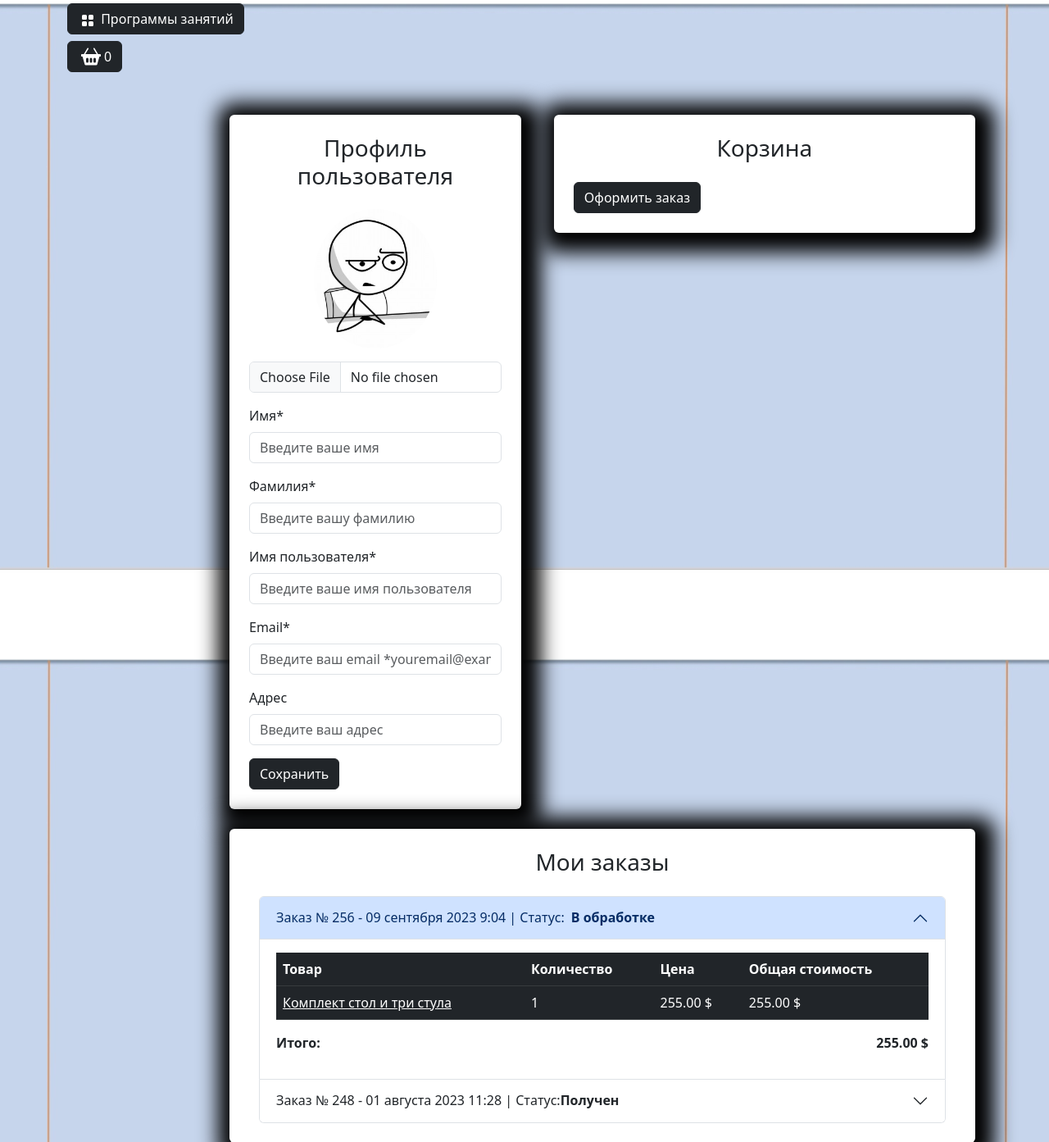
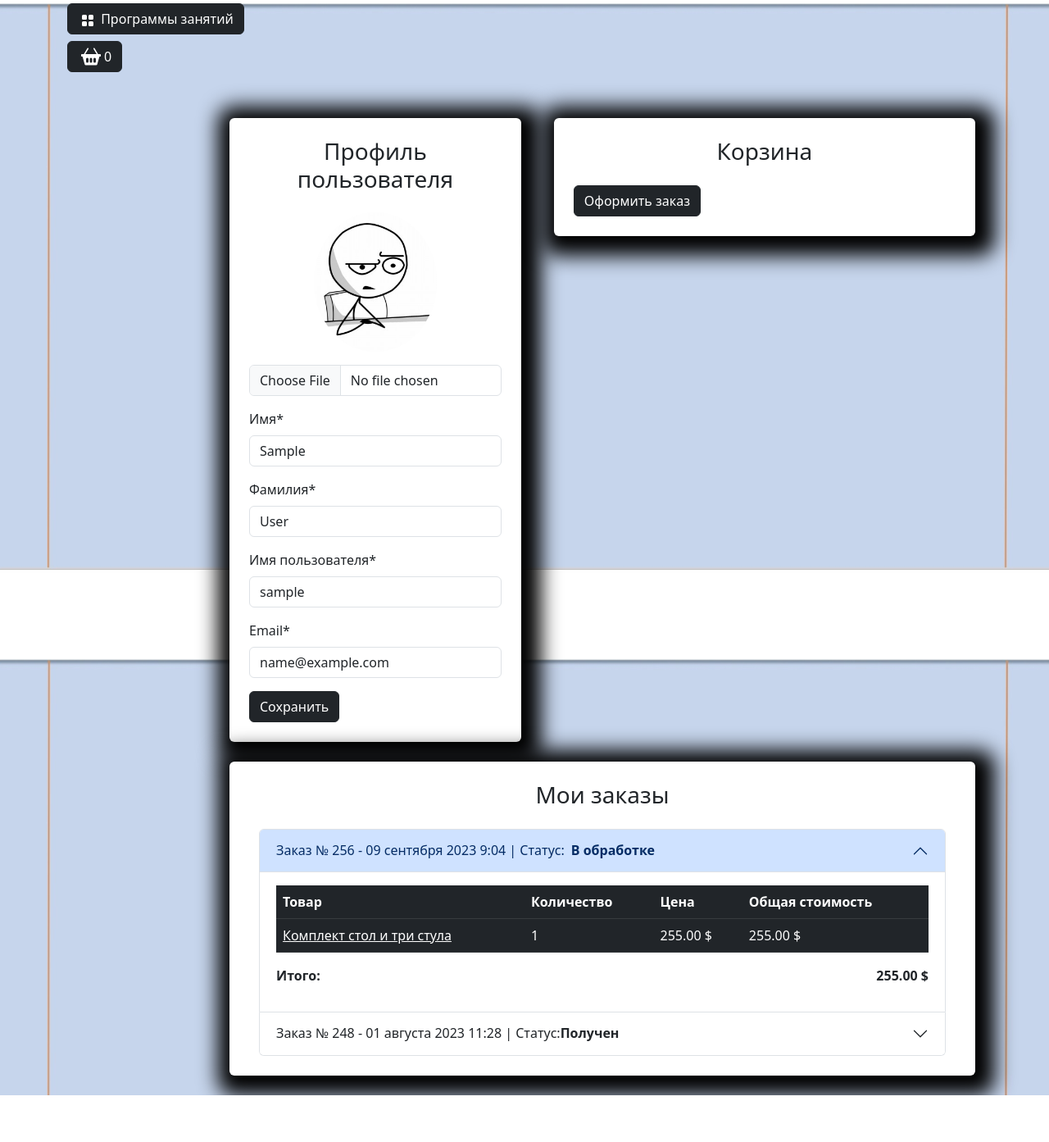
Before and after one commit to Ivettsister/web_app, a Django app: page /user/profile/ in a window 1280 px wide. Shown: the part 106-1499 px from the top of the page at 82% size. After the commit the page ends 1442 px from the top, so only its background shows below. Run offline with Django 4.2, Linux system fonts and the light colour scheme; the visitor is signed in with stand-in values (Sample User, id 1); data comes from the database, SQL or seed files in the repository; some libraries are stand-ins or nearby versions.

Commit message:
Profile form, controller & notifications are ready

```diff
--- a/external_app/templates/includes/notifications.html
+++ b/external_app/templates/includes/notifications.html
@@ -12,3 +12,27 @@
         </div>
     </div>
 {% endif %}
+
+<div class="container mt-1">
+    <div class="row justify-content-center">
+        <div class="col-md-6">
+            {% if messages %}
+                {% for message in messages %}
+                    {% if message.tags == 'success' %}
+                    <div id="notification" class="position-fixed start-50 translate-middle-x z-3 alert alert-success fade show custom-shadow" role="alert">
+                        {{ message }}
+                    </div>
+                    {% endif %}
+                    {% if message.tags == 'warning' %}
+                    <div id="notification" class="position-fixed start-50 translate-middle-x z-3 alert alert-danger fade show custom-shadow" role="alert">
+                        {{ message }}
+                    </div>
+                    {% endif %}
+                {% endfor %}
+            {% else %}
+            <div id="jq-notification" class="position-fixed start-50 translate-middle-x z-3 alert alert-success fade show custom-shadow" style="display: none;" role="alert">
+            </div>
+            {% endif %}
+        </div>
+    </div>
+</div>
--- a/external_app/users/forms.py
+++ b/external_app/users/forms.py
@@ -1,5 +1,5 @@
 from django import forms
-from django.contrib.auth.forms import AuthenticationForm, UserCreationForm
+from django.contrib.auth.forms import AuthenticationForm, UserCreationForm, UserChangeForm
 
 from users.models import User
 
@@ -96,3 +96,58 @@ class UserRegistrationForm(UserCreationForm):
     #         }
     #     )
     # )
+
+class ProfileForm(UserChangeForm):
+    class Meta:
+        model = User
+        fields = (
+            "image",
+            "first_name",
+            "last_name",
+            "username",
+            "email",)
+
+    image = forms.ImageField(required=False)
+    first_name = forms.CharField()
+    last_name = forms.CharField()
+    username = forms.CharField()
+    email = forms.CharField()
+
+
+
+    # image = forms.ImageField(
+    #     widget=forms.FileInput(attrs={"class": "form-control mt-3"}), required=False
+    # )
+    # first_name = forms.CharField(
+    #     widget=forms.TextInput(
+    #         attrs={
+    #             "class": "form-control",
+    #             "placeholder": "Введите ваше имя",
+    #         }
+    #     )
+    # )
+    # last_name = forms.CharField(
+    #     widget=forms.TextInput(
+    #         attrs={
+    #             "class": "form-control",
+    #             "placeholder": "Введите вашу фамилию",
+    #         }
+    #     )
+    # )
+    # username = forms.CharField(
+    #     widget=forms.TextInput(
+    #         attrs={
+    #             "class": "form-control",
+    #             "placeholder": "Введите ваше имя пользователя",
+    #         }
+    #     )
+    # )
+    # email = forms.CharField(
+    #     widget=forms.EmailInput(
+    #         attrs={
+    #             "class": "form-control",
+    #             "placeholder": "Введите ваш email *youremail@example.com",
+    #             # 'readonly': True,
+    #         }
+    #     ),
+    # )
--- a/external_app/users/templates/users/profile.html
+++ b/external_app/users/templates/users/profile.html
@@ -10,7 +10,6 @@
 {% endblock %}
 
 {% block content %}
-
 <div class="row">
     <div class="container mt-5">
         <div class="row">
@@ -18,40 +17,69 @@
             <div class="col-md-5">
                 <div class=" bg-white p-4 mb-4 mx-2 rounded custom-shadow">
                     <h3 class="text-center mb-4">Профиль пользователя</h3>
-                    <form>
+                    <form action="{% url "users:profile" %}" method="post" enctype="multipart/form-data">
+                        {% csrf_token %}
                         <div class="row">
                             <div class="col-md-12 mb-3 text-center">
-                                <img src="{% static "deps/images/baseavatar.jpg" %}"
-                                    alt="Аватар пользователя" class="img-fluid rounded-circle"
-                                    style="max-width: 150px;">
-                                <input type="file" class="form-control mt-3" id="avatar"
+                                {% if user.image %}
+                                    <img src="{{ user.image.url }}"
+                                        alt="Аватар пользователя" class="img-fluid rounded-circle"
+                                        style="max-width: 150px;">
+                                {% else %}
+                                    <img src="{% static "deps/images/baseavatar.jpg" %}"
+                                        alt="Аватар пользователя" class="img-fluid rounded-circle"
+                                        style="max-width: 150px;">
+                                {% endif %}
+                                <input type="file" class="form-control mt-3" id="id_image"
+                                    name='image'
                                     accept="image/*">
+                                    {% if form.image.errors %}
+                                    <div class="alert alert-danger alert-dismissible fade show">{{form.image.errors}}</div>
+                                    {% endif %}
                             </div>
                             <div class="col-md-12 mb-3">
-                                <label for="firstName" class="form-label">Имя*</label>
-                                <input type="text" class="form-control" id="firstName"
-                                    placeholder="Введите ваше имя" value="" required>
+                                <label for="id_first_name" class="form-label">Имя*</label>
+                                <input type="text" class="form-control" id="id_first_name"
+                                    name="first_name"
+                                    placeholder="Введите ваше имя"
+                                    value="{{ form.first_name.value }}"
+                                    required>
+                                    {% if form.first_name.errors %}
+                                    <div class="alert alert-danger alert-dismissible fade show">{{form.first_name.errors}}</div>
+                                    {% endif %}
                             </div>
                             <div class="col-md-12 mb-3">
-                                <label for="lastName" class="form-label">Фамилия*</label>
-                                <input type="text" class="form-control" id="lastName"
-                                    placeholder="Введите вашу фамилию" value="" required>
+                                <label for="id_last_name" class="form-label">Фамилия*</label>
+                                <input type="text" class="form-control" id="id_last_name"
+                                    name="last_name"
+                                    placeholder="Введите вашу фамилию"
+                                    value="{{ form.last_name.value }}"
+                                    required>
+                                    {% if form.last_name.errors %}
+                                    <div class="alert alert-danger alert-dismissible fade show">{{form.last_name.errors}}</div>
+                                    {% endif %}
                             </div>
                             <div class="col-md-12 mb-3">
-                                <label for="username" class="form-label">Имя пользователя*</label>
-                                <input type="text" class="form-control" id="username"
-                                    placeholder="Введите ваше имя пользователя" value="" required>
+                                <label for="id_username" class="form-label">Имя пользователя*</label>
+                                <input type="text" class="form-control" id="id_username"
+                                    name="username"
+                                    placeholder="Введите ваше имя пользователя"
+                                    value="{{ form.username.value }}"
+                                    required>
+                                    {% if form.username.errors %}
+                                    <div class="alert alert-danger alert-dismissible fade show">{{form.username.errors}}</div>
+                                    {% endif %}
                             </div>
                             <div class="col-md-12 mb-3">
-                                <label for="email" class="form-label">Email*</label>
-                                <input type="email" class="form-control" id="email"
-                                    placeholder="Введите ваш email *youremail@example.com" value=""
+                                <label for="id_email" class="form-label">Email*</label>
+                                <input type="email" class="form-control" id="id_email"
+                                    name="email"
+                                    placeholder="Введите ваш email *youremail@example.com"
+                                    value="{{ form.email.value }}"
                                     required>
-                            </div>
-                            <div class="col-md-12 mb-3">
-                                <label for="adress" class="form-label">Адрес</label>
-                                <input type="text" class="form-control" id="adress"
-                                    placeholder="Введите ваш адрес" value="">
+                                    {% if form.email.errors %}
+                                    <div class="alert alert-danger alert-dismissible fade show">{{form.email.errors}}</div>
+                                    {% endif %}
                             </div>
                         </div>
                         <button type="submit" class="btn btn-dark">Сохранить</button>
@@ -151,5 +179,4 @@
         </div>
     </div>
 </div>
-
-{% endblock content %}
+{% endblock  %}
--- a/external_app/users/views.py
+++ b/external_app/users/views.py
@@ -1,9 +1,10 @@
-from django.contrib import auth
+from django.contrib.auth.decorators import login_required
+from django.contrib import auth, messages
 from django.http import HttpResponseRedirect
 from django.shortcuts import redirect, render
 from django.urls import reverse
 
-from users.forms import UserLoginForm, UserRegistrationForm
+from users.forms import UserLoginForm, UserRegistrationForm, ProfileForm
 
 
 def login(request):
@@ -15,8 +16,8 @@ def login(request):
             user = auth.authenticate(username=username, password=password)
             if user:
                 auth.login(request, user)
+                messages.success(request, f"{username}, Вы вошли в аккаунт")
                 return HttpResponseRedirect(reverse('main:index'))
-                # reverse - преобразует в url-адрес
     else:
         form = UserLoginForm()
 
@@ -34,6 +35,7 @@ def registration(request):
             form.save()
             user = form.instance
             auth.login(request, user)
+            messages.success(request, f"{user.username}, Вы успешно зарегистрированы и вошли в аккаунт")
             return HttpResponseRedirect(reverse('main:index'))
     else:
         form = UserRegistrationForm()
@@ -45,13 +47,26 @@ def registration(request):
     return render(request, 'users/registration.html', context)
 
 
+@login_required
 def profile(request):
+    if request.method == 'POST':
+        form = ProfileForm(data=request.POST, instance=request.user, files=request.FILES)
+        if form.is_valid():
+            form.save()
+            messages.success(request, "Профиль успешно обновлен!")
+            return HttpResponseRedirect(reverse('user:profile'))
+    else:
+        form = ProfileForm(instance=request.user)
+
     context = {
-        'title': 'Home - Кабинет'
+        'title': 'Home - Личный кабинет',
+        'form': form
     }
     return render(request, 'users/profile.html', context)
 
 
+@login_required
 def logout(request):
+    messages.success(request, f"{request.user.username}, Вы вышли из аккаунта")
     auth.logout(request)
     return redirect(reverse('main:index'))
```
Also changed, not shown: external_app/media/users_images/my_avatar.jpg (added).
